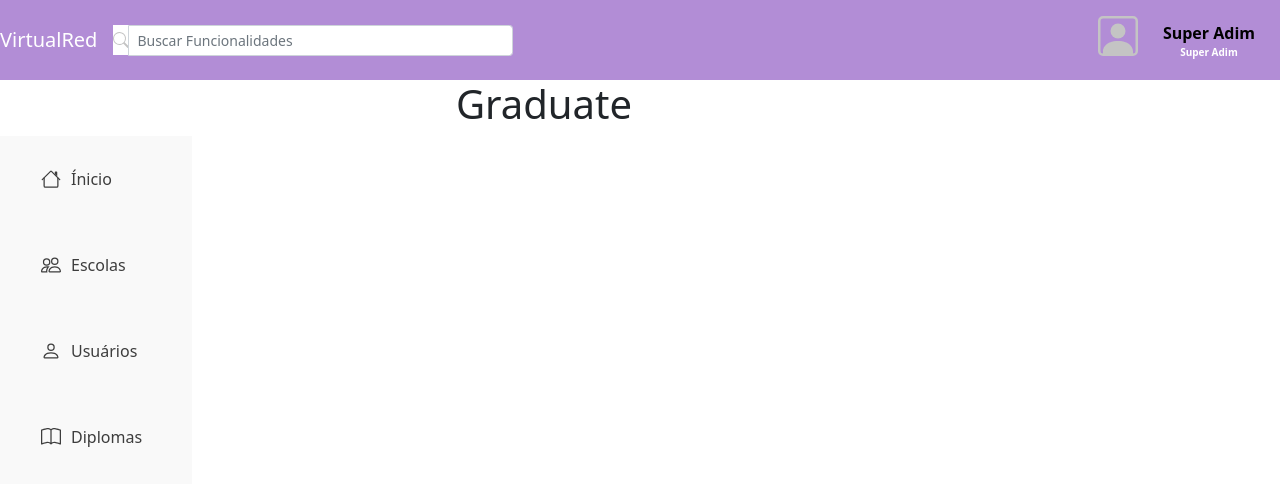
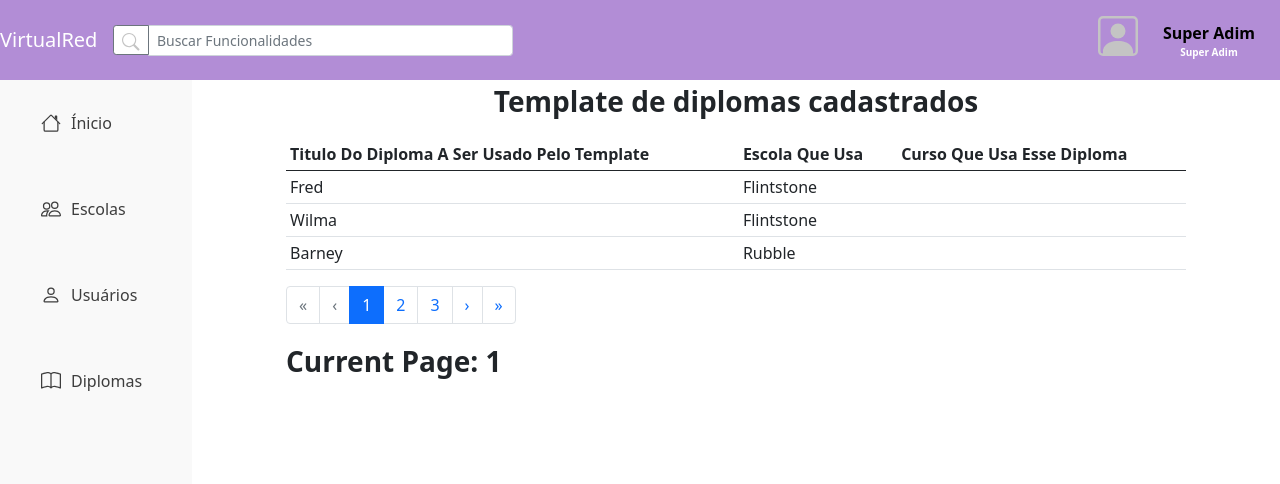
Before and after one commit to Leonardo-Sants/psel-virtualred-2021, a Vue app: page / in a window 1280 px wide. Shown: the top 484 px of the page. Built offline with nearby package versions, Linux system fonts and the light colour scheme.

Commit message:
Criando paginação

```diff
--- a/src/components/NavBarComponent.vue
+++ b/src/components/NavBarComponent.vue
@@ -11,7 +11,7 @@
         <b-navbar-nav  class="ml-auto">
           <b-nav-form >
             <b-input-group size="sm" class="Search" >
-               <b-icon  id="iconSearch" icon="search"></b-icon>
+              <b-button id="iconSearch" type="submit"><b-icon icon="search"></b-icon></b-button>
               <b-form-input  type="search"  placeholder="Buscar Funcionalidades"></b-form-input>
             </b-input-group>
           </b-nav-form>
@@ -60,6 +60,7 @@ export default {
 .Search #iconSearch {
   color: #C4C4C4;
   background-color: #fff;
+
   height: 30px;
 }
 
--- a/src/components/SideBarComponent.vue
+++ b/src/components/SideBarComponent.vue
@@ -24,7 +24,7 @@ export default {
 .sideBar{
   width: 15%;
   height: 100%;
-  position: fixed;
+  position: absolute;
   background-color: #F9F9F9;
   box-shadow: 2px #000000;
 }
--- a/src/view/Graduate.vue
+++ b/src/view/Graduate.vue
@@ -1,22 +1,80 @@
 <template>
-    <main>
-        <h1>Graduate</h1>
-    </main>
+    <section>
+        <div>
+            <p>Template de diplomas cadastrados</p>
+        </div>
+        <div class="overflow-auto">
+
+            <b-table class="table"
+                id="my-table"
+                :items="items"
+                :per-page="perPage"
+                :current-page="currentPage"
+                small>
+            </b-table>
+
+            <b-pagination
+            v-model="currentPage"
+            :total-rows="rows"
+            :per-page="perPage"
+            aria-controls="my-table"
+            ></b-pagination>
+
+            <p class="mt-3">Current Page: {{ currentPage }}</p>
+
+        </div>
+    </section>
 </template>
 
 <script>
-export default {
-    name: 'Graduate'
-}
+  export default {
+      name: 'Graduate',
+    data() {
+      return {
+        perPage: 3,
+        currentPage: 1,
+        items: [
+          {  Titulo_do_diploma_a_ser_usado_pelo_template: 'Fred', Escola_que_usa_: 'Flintstone', Curso_que_usa_esse_diploma: '', },
+          {  Titulo_do_diploma_a_ser_usado_pelo_template: 'Wilma', Escola_que_usa_: 'Flintstone', Curso_que_usa_esse_diploma: '',},
+          {  Titulo_do_diploma_a_ser_usado_pelo_template: 'Barney', Escola_que_usa_: 'Rubble', Curso_que_usa_esse_diploma: '',},
+          {  Titulo_do_diploma_a_ser_usado_pelo_template: 'Betty', Escola_que_usa_: 'Rubble', Curso_que_usa_esse_diploma: '',},
+          {  Titulo_do_diploma_a_ser_usado_pelo_template: 'Pebbles', Escola_que_usa_: 'Flintstone', Curso_que_usa_esse_diploma: '',},
+          {  Titulo_do_diploma_a_ser_usado_pelo_template: 'Bamm Bamm', Escola_que_usa_: 'Rubble', Curso_que_usa_esse_diploma: '',},
+          {  Titulo_do_diploma_a_ser_usado_pelo_template: 'The Great', Escola_que_usa_: 'Gazzoo', Curso_que_usa_esse_diploma: '',},
+          {  Titulo_do_diploma_a_ser_usado_pelo_template: 'Rockhead', Escola_que_usa_: 'Slate', Curso_que_usa_esse_diploma: '',},
+          {  Titulo_do_diploma_a_ser_usado_pelo_template: 'Pearl', Escola_que_usa_: 'Slaghoople', Curso_que_usa_esse_diploma: '',}
+        ]
+      }
+    },
+    computed: {
+      rows() {
+        return this.items.length
+      }
+    }
+  }
 </script>
 
 <style scoped>
-main {
+section {
     width: 85%;
+    height: 100%;
+    left: 15%;
+    display: flex;
+    flex-direction: column;
+    position: absolute;
+    align-items: center;
 }
 
-main h1 {
+section p{
     display: flex;
-    justify-content: center;
+    align-items: initial;
+    font-size: 28px;
+    font-weight: 600;
 }
+
+.table{
+    width: 900px;
+}
+
+
 </style>
```
